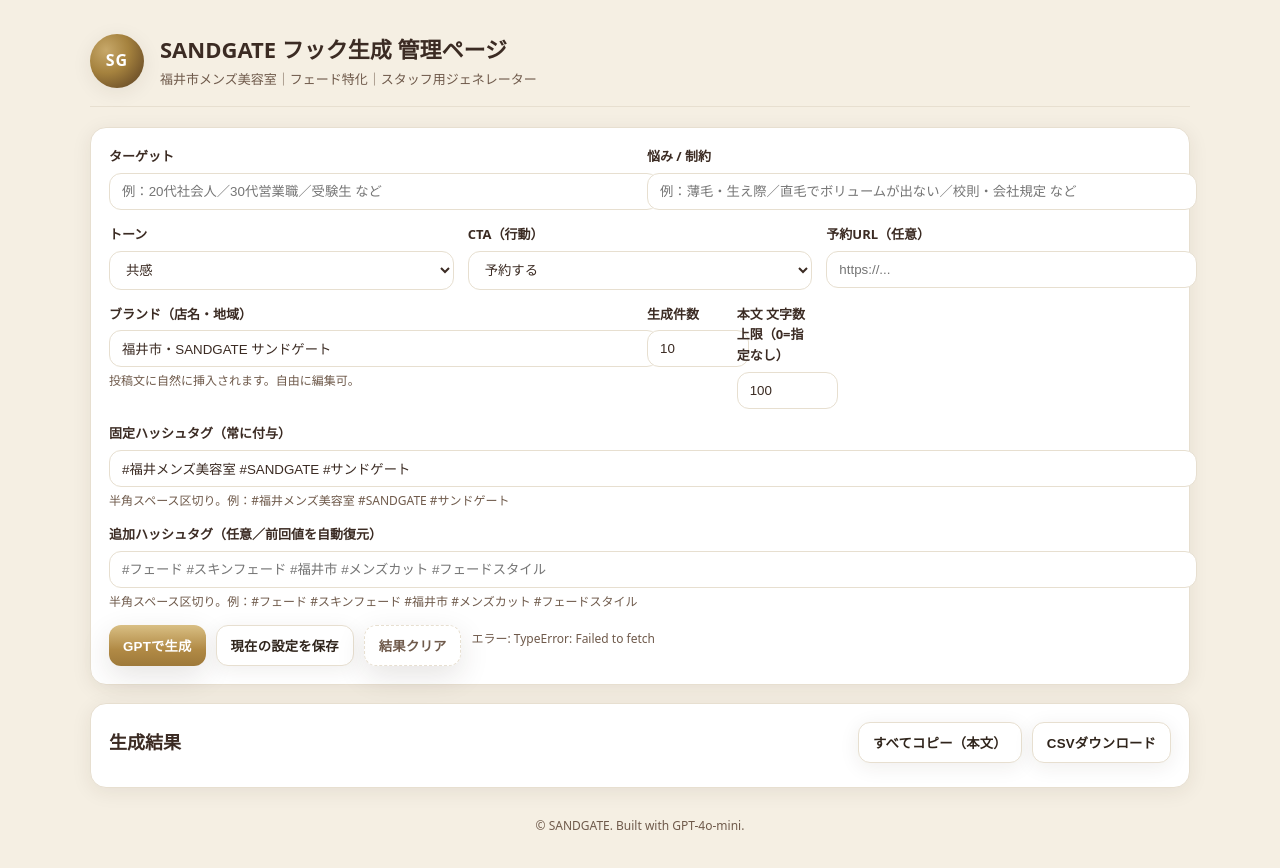
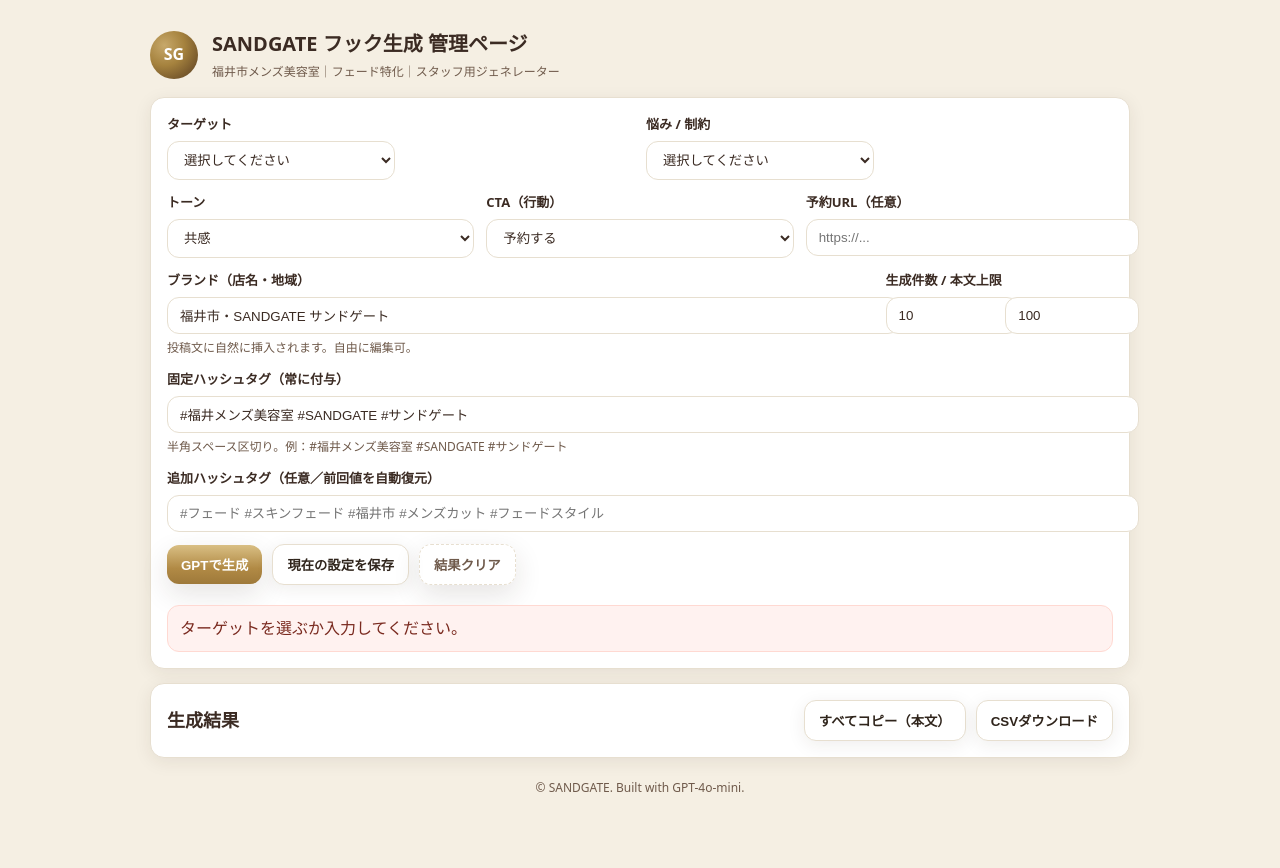
Before and after one commit to sandgate2025/sandgate-hooks, a plain HTML site: page index.html in a window 1280 px wide. Both pictures are taken after a click on the button "GPTで生成". After the commit the page ends 845 px from the top, so only its background shows below. Drawn offline with Linux system fonts and the light colour scheme; no server answers.

Commit message:
Update index.html

```diff
--- a/index.html
+++ b/index.html
@@ -5,143 +5,100 @@
 <meta name="viewport" content="width=device-width, initial-scale=1" />
 <title>SANDGATE GPT Hooks｜管理ページ</title>
 <meta name="color-scheme" content="light only" />
-
-<!-- ====== Brand Theme (SANDGATE ロゴ基調) ====== -->
 <style>
   :root{
-    --bg:#f5efe3;          /* 生成AIロゴの台紙っぽいベージュ */
-    --ink:#3b2b23;         /* ダークブラウン（本文）       */
-    --muted:#6f5a4b;       /* 補助テキスト                 */
-    --line:#e7dfd0;        /* 罫線                         */
-    --accent:#b08b46;      /* ゴールド系アクセント         */
-    --accent-ink:#2f241b;  /* 濃いブラウン(ボタン文字)     */
+    --bg:#f5efe3; --ink:#3b2b23; --muted:#6f5a4b; --line:#e7dfd0;
+    --accent:#b08b46; --accent-ink:#2f241b;
+    --radius:14px; --shadow:0 4px 18px rgba(47,36,27,.08);
+    --shadow-deep:0 10px 28px rgba(47,36,27,.12);
+  }
+  html,body{background:var(--bg);color:var(--ink);font-family:ui-sans-serif,system-ui,-apple-system,"Segoe UI","Hiragino Kaku Gothic ProN","Yu Gothic",Meiryo,sans-serif;line-height:1.6}
+  .wrap{max-width:980px;margin:auto;padding:20px}
+  header{display:flex;gap:14px;align-items:center;margin-bottom:16px}
+  .logo{width:48px;height:48px;border-radius:50%;background:radial-gradient(120% 120% at 30% 30%, #c7a86a 0, #a5823e 35%, #7b5c2e 60%, #3b2b23 100%);display:grid;place-items:center;color:#fff;font-weight:800}
+  h1{font-size:20px;margin:0} .sub{color:var(--muted);font-size:12px;margin-top:2px}
 
-    --radius:16px;
-    --shadow:0 4px 20px rgba(47,36,27,.08);
-    --shadow-deep:0 10px 30px rgba(47,36,27,.12);
-  }
-  html,body{
-    background:var(--bg);
-    color:var(--ink);
-    font-family: ui-sans-serif, system-ui, -apple-system, "Helvetica Neue",
-                 "Segoe UI", "Hiragino Kaku Gothic ProN","Yu Gothic", Meiryo, sans-serif;
-    line-height:1.6;
-  }
-  .wrap{max-width:1100px;margin:auto;padding:24px;}
-  header{
-    display:flex;gap:16px;align-items:center;margin-bottom:20px;
-    border-bottom:1px solid var(--line);padding-bottom:16px;
-  }
-  .logo{
-    width:54px;height:54px;border-radius:50%;
-    background:radial-gradient(120% 120% at 30% 30%, #c7a86a 0, #a5823e 35%, #7b5c2e 60%, #3b2b23 100%);
-    display:grid;place-items:center;color:#fff;font-weight:800;letter-spacing:1px;
-    box-shadow:var(--shadow);
-  }
-  h1{font-size:22px;margin:0;}
-  .sub{color:var(--muted);font-size:13px;margin-top:2px;}
-
-  /* ====== Panel / Inputs ====== */
-  .panel{
-    background:#fff;border:1px solid var(--line);border-radius:var(--radius);
-    box-shadow:var(--shadow);padding:18px;margin-bottom:18px;
-  }
-  .grid{
-    display:grid;gap:14px;
-    grid-template-columns:repeat(12,1fr);
-  }
-  .col-6{grid-column:span 6;}
-  .col-4{grid-column:span 4;}
-  .col-8{grid-column:span 8;}
-  .col-12{grid-column:span 12;}
-  @media (max-width:900px){
-    .col-6,.col-4,.col-8{grid-column:span 12;}
-  }
-  label{font-weight:600;font-size:13px;display:block;margin-bottom:6px;}
-  input[type="text"], input[type="url"], input[type="number"], textarea, select{
-    width:100%;padding:10px 12px;border:1px solid var(--line);border-radius:12px;
-    background:#fff;color:var(--ink);outline:none;transition:.2s;
-  }
-  textarea{min-height:78px;resize:vertical;}
-  input:focus,textarea:focus,select:focus{border-color:var(--accent);box-shadow:0 0 0 3px rgba(176,139,70,.15);}
-  .row{display:flex;gap:10px;flex-wrap:wrap}
-  .pill{
-    padding:8px 12px;border:1px solid var(--line);border-radius:999px;font-size:13px;color:var(--muted);
-    background:#fff;cursor:pointer;user-select:none;
-  }
-  .pill.active{border-color:var(--accent);color:var(--accent-ink);background:linear-gradient(#fff,#fff8ef);}
+  .panel{background:#fff;border:1px solid var(--line);border-radius:var(--radius);box-shadow:var(--shadow);padding:16px;margin-bottom:14px}
+  .grid{display:grid;gap:12px;grid-template-columns:repeat(12,1fr)}
+  .col-3{grid-column:span 3}.col-4{grid-column:span 4}.col-6{grid-column:span 6}.col-8{grid-column:span 8}.col-9{grid-column:span 9}.col-12{grid-column:span 12}
+  @media (max-width:900px){ .col-3,.col-4,.col-6,.col-8,.col-9{grid-column:span 12} }
+  label{font-weight:600;font-size:13px;display:block;margin-bottom:6px}
+  input[type="text"],input[type="url"],input[type="number"],textarea,select{
+    width:100%;padding:10px 12px;border:1px solid var(--line);border-radius:12px;background:#fff;color:var(--ink);outline:0;transition:.2s}
+  textarea{min-height:78px;resize:vertical}
+  input:focus,textarea:focus,select:focus{border-color:var(--accent);box-shadow:0 0 0 3px rgba(176,139,70,.15)}
   .hint{font-size:12px;color:var(--muted);margin-top:4px}
 
-  /* ====== Buttons ====== */
-  .btn{
-    appearance:none;border:0;outline:0;border-radius:12px;padding:10px 14px;
-    background:linear-gradient(180deg,#d9bf84,#b18a45 60%,#9e793a);
-    color:#fff;font-weight:700;letter-spacing:.2px;cursor:pointer;box-shadow:var(--shadow-deep);
-    transition:transform .08s ease, filter .2s ease;
-  }
+  .btn{appearance:none;border:0;border-radius:12px;padding:10px 14px;background:linear-gradient(180deg,#d9bf84,#b18a45 60%,#9e793a);color:#fff;font-weight:700;cursor:pointer;box-shadow:var(--shadow-deep);transition:transform .08s ease}
   .btn:active{transform:translateY(1px)}
-  .btn.secondary{
-    background:#fff;color:var(--accent-ink);border:1px solid var(--line);box-shadow:var(--shadow);
-  }
+  .btn.secondary{background:#fff;color:var(--accent-ink);border:1px solid var(--line);box-shadow:var(--shadow)}
   .btn.ghost{background:transparent;border:1px dashed var(--line);color:var(--muted)}
-  .btn-row{display:flex;gap:10px;flex-wrap:wrap}
+  .btn-row{display:flex;gap:10px;flex-wrap:wrap;align-items:center}
+  #status{font-size:12px;color:var(--muted)}
 
-  /* ====== Result Cards ====== */
-  .cards{display:grid;gap:12px;grid-template-columns:repeat(12,1fr);}
-  .card{
-    grid-column:span 6;background:#fff;border:1px solid var(--line);
-    border-radius:16px;padding:14px;box-shadow:var(--shadow);
-    display:flex;flex-direction:column;gap:8px;
-  }
+  .cards{display:grid;gap:12px;grid-template-columns:repeat(12,1fr)}
+  .card{grid-column:span 6;background:#fff;border:1px solid var(--line);border-radius:16px;padding:14px;box-shadow:var(--shadow);display:flex;flex-direction:column;gap:8px}
+  @media (max-width:900px){ .card{grid-column:span 12} }
   .card h3{font-size:16px;margin:0;color:var(--accent-ink)}
   .card p{margin:0;white-space:pre-wrap}
-  .card .tools{display:flex;gap:8px;margin-top:6px}
-  @media (max-width:900px){ .card{grid-column:span 12;} }
+  .tools{display:flex;gap:8px;margin-top:6px}
 
-  /* ====== Footer ====== */
-  footer{margin:28px 0;color:var(--muted);font-size:12px;text-align:center}
+  .err{background:#fff2f0;border:1px solid #ffd9d2;color:#7a2a1f;border-radius:12px;padding:10px 12px;margin-top:8px;display:none}
 </style>
 </head>
 <body>
 <div class="wrap">
   <header>
     <div class="logo">SG</div>
-      <div>
-        <h1>SANDGATE フック生成 管理ページ</h1>
-        <div class="sub">福井市メンズ美容室｜フェード特化｜スタッフ用ジェネレーター</div>
-      </div>
+    <div><h1>SANDGATE フック生成 管理ページ</h1><div class="sub">福井市メンズ美容室｜フェード特化｜スタッフ用ジェネレーター</div></div>
   </header>
 
-    <!-- ========== 設定パネル ========== -->
+  <!-- 入力エリア -->
   <section class="panel">
     <div class="grid">
+      <!-- ターゲット（選択＋自由入力） -->
       <div class="col-6">
         <label>ターゲット</label>
-          <input id="target" type="text" placeholder="例：20代社会人／30代営業職／受験生 など">
+        <div class="grid">
+          <div class="col-6">
+            <select id="targetSel">
+              <option value="">選択してください</option>
+              <option>大学生</option><option>高校生</option><option>社会人 20代</option>
+              <option>社会人 30代</option><option>営業職</option><option>接客業</option>
+              <option>経営者</option><option>就活生</option><option value="__custom">その他（自由入力）</option>
+            </select>
           </div>
+          <div class="col-6"><input id="targetFree" type="text" placeholder="自由入力（例：30代ビジネスマン）" style="display:none"></div>
+        </div>
+      </div>
+
+      <!-- 悩み/制約（選択＋自由入力） -->
       <div class="col-6">
         <label>悩み / 制約</label>
-          <input id="pain" type="text" placeholder="例：薄毛・生え際／直毛でボリュームが出ない／校則・会社規定 など">
+        <div class="grid">
+          <div class="col-6">
+            <select id="painSel">
+              <option value="">選択してください</option>
+              <option>薄毛・生え際</option><option>直毛でボリュームが出ない</option>
+              <option>くせ毛・うねり</option><option>校則・会社規定</option>
+              <option>朝のセットが苦手</option><option>頭皮のベタつき</option>
+              <option value="__custom">その他（自由入力）</option>
+            </select>
+          </div>
+          <div class="col-6"><input id="painFree" type="text" placeholder="自由入力（例：面接で好印象に見せたい）" style="display:none"></div>
+        </div>
       </div>
 
       <div class="col-4">
         <label>トーン</label>
         <select id="tone">
-            <option>共感</option>
-            <option>専門的</option>
-            <option>勢い</option>
-            <option>上品</option>
-            <option>ユーモア</option>
+          <option>共感</option><option>専門的</option><option>勢い</option><option>上品</option><option>ユーモア</option>
         </select>
       </div>
       <div class="col-4">
         <label>CTA（行動）</label>
         <select id="cta">
-            <option>予約する</option>
-            <option>フォローする</option>
-            <option>相談する</option>
-            <option>保存する</option>
-            <option>共有する</option>
+          <option>予約する</option><option>フォローする</option><option>相談する</option><option>保存する</option><option>共有する</option>
         </select>
       </div>
       <div class="col-4">
@@ -149,47 +106,44 @@
         <input id="bookUrl" type="url" placeholder="https://...">
       </div>
 
-        <div class="col-6">
+      <div class="col-9">
         <label>ブランド（店名・地域）</label>
         <input id="brand" type="text" value="福井市・SANDGATE サンドゲート">
         <div class="hint">投稿文に自然に挿入されます。自由に編集可。</div>
       </div>
-
       <div class="col-3">
-          <label>生成件数</label>
-          <input id="count" type="number" min="1" max="20" value="10">
+        <label>生成件数 / 本文上限</label>
+        <div class="grid">
+          <div class="col-6"><input id="count" type="number" min="1" max="20" value="10"></div>
+          <div class="col-6"><input id="lengthLimit" type="number" min="0" max="200" value="100"></div>
         </div>
-        <div class="col-3">
-          <label>本文 文字数上限（0=指定なし）</label>
-          <input id="lengthLimit" type="number" min="0" max="180" value="100">
       </div>
 
       <div class="col-12">
         <label>固定ハッシュタグ（常に付与）</label>
-          <input id="fixedTags" type="text"
-                 value="#福井メンズ美容室 #SANDGATE #サンドゲート">
+        <input id="fixedTags" type="text" value="#福井メンズ美容室 #SANDGATE #サンドゲート">
         <div class="hint">半角スペース区切り。例：#福井メンズ美容室 #SANDGATE #サンドゲート</div>
       </div>
 
       <div class="col-12">
         <label>追加ハッシュタグ（任意／前回値を自動復元）</label>
-          <input id="extraTags" type="text"
-                 placeholder="#フェード #スキンフェード #福井市 #メンズカット #フェードスタイル">
-          <div class="hint">半角スペース区切り。例：#フェード #スキンフェード #福井市 #メンズカット #フェードスタイル</div>
+        <input id="extraTags" type="text" placeholder="#フェード #スキンフェード #福井市 #メンズカット #フェードスタイル">
       </div>
 
       <div class="col-12 btn-row">
         <button class="btn" id="btnGen">GPTで生成</button>
         <button class="btn secondary" id="btnSave">現在の設定を保存</button>
         <button class="btn ghost" id="btnClear">結果クリア</button>
-          <span class="hint" id="status"></span>
+        <span id="status"></span>
       </div>
+
+      <div class="col-12 err" id="errorBox"></div>
     </div>
   </section>
 
-    <!-- ========== 結果 ========== -->
+  <!-- 結果 -->
   <section class="panel">
-      <div class="row" style="justify-content:space-between;align-items:center;margin-bottom:6px">
+    <div class="btn-row" style="justify-content:space-between">
       <h2 style="margin:0;font-size:18px">生成結果</h2>
       <div class="btn-row">
         <button class="btn secondary" id="btnCopyAll">すべてコピー（本文）</button>
@@ -199,153 +153,133 @@
     <div id="cards" class="cards"></div>
   </section>
 
-    <footer>© SANDGATE. Built with GPT-4o-mini.</footer>
+  <footer class="sub" style="text-align:center;margin:20px 0">© SANDGATE. Built with GPT-4o-mini.</footer>
 </div>
 
 <script>
-/* ====== 設定 ====== */
+/* ===== 設定 ===== */
 const API_ENDPOINT = "https://sandgate-gpt-api.vercel.app/api/generate";
 const LS_KEY = "sandgate_hooks_config_v1";
 
-/* ====== ユーティリティ ====== */
-const $ = (s)=>document.querySelector(s);
-const statusEl = $("#status");
+/* ===== Util ===== */
+const $ = s => document.querySelector(s);
+const statusEl = $("#status"); const errBox = $("#errorBox");
+function toast(m){ statusEl.textContent=m; clearTimeout(toast._t); toast._t=setTimeout(()=>statusEl.textContent="",4000); }
+function showErr(m){ errBox.textContent=m; errBox.style.display="block"; }
+function hideErr(){ errBox.style.display="none"; }
 
-function toast(msg){
-  statusEl.textContent = msg;
-  clearTimeout(toast._t);
-  toast._t = setTimeout(()=>statusEl.textContent="", 4000);
+/* ===== ドロップダウン ↔ 自由入力の切替 ===== */
+function comboValue(sel, free){ return sel.value==="__custom" ? free.value.trim() : (sel.value||""); }
+function onComboChange(selId, freeId){
+  const sel = $(selId), free = $(freeId);
+  const isFree = sel.value==="__custom";
+  free.style.display = isFree ? "block" : "none";
+  if(!isFree) free.value = "";
 }
+$("#targetSel").addEventListener("change", ()=>onComboChange("#targetSel","#targetFree"));
+$("#painSel").addEventListener("change", ()=>onComboChange("#painSel","#painFree"));
+
+/* ===== フォームIO ===== */
 function getForm(){
   return {
-    target: $("#target").value.trim(),
-    pain: $("#pain").value.trim(),
-    tone: $("#tone").value,
-    cta: $("#cta").value,
+    target: comboValue($("#targetSel"), $("#targetFree")),
+    pain: comboValue($("#painSel"), $("#painFree")),
+    tone: $("#tone").value, cta: $("#cta").value,
     brand: $("#brand").value.trim(),
     bookUrl: $("#bookUrl").value.trim(),
     fixedTags: $("#fixedTags").value.trim().split(/\s+/).filter(Boolean),
     extraTags: $("#extraTags").value.trim().split(/\s+/).filter(Boolean),
-    count: Math.max(1, Math.min(20, parseInt($("#count").value || "10", 10))),
-    lengthLimit: Math.max(0, Math.min(200, parseInt($("#lengthLimit").value || "0", 10))),
+    count: Math.max(1, Math.min(20, parseInt($("#count").value||"10",10))),
+    lengthLimit: Math.max(0, Math.min(200, parseInt($("#lengthLimit").value||"0",10)))
   };
 }
 function setForm(cfg){
-  $("#target").value = cfg.target ?? "";
-  $("#pain").value = cfg.pain ?? "";
+  // ドロップダウンに入らない値は自由入力に反映
+  const setCombo = (sel, free, val) => {
+    const found = [...sel.options].some(o=>o.value===val||o.text===val);
+    if(found){ sel.value = val; free.style.display="none"; free.value=""; }
+    else if(val){ sel.value="__custom"; free.style.display="block"; free.value=val; }
+    else { sel.value=""; free.style.display="none"; free.value=""; }
+  };
+  setCombo($("#targetSel"), $("#targetFree"), cfg.target||"");
+  setCombo($("#painSel"), $("#painFree"), cfg.pain||"");
+
   $("#tone").value = cfg.tone ?? "共感";
   $("#cta").value = cfg.cta ?? "予約する";
   $("#brand").value = cfg.brand ?? "福井市・SANDGATE サンドゲート";
   $("#bookUrl").value = cfg.bookUrl ?? "";
   $("#fixedTags").value = (cfg.fixedTags ?? ["#福井メンズ美容室","#SANDGATE","#サンドゲート"]).join(" ");
   $("#extraTags").value = (cfg.extraTags ?? []).join(" ");
-  $("#count").value = cfg.count ?? 10;
-  $("#lengthLimit").value = cfg.lengthLimit ?? 100;
+  $("#count").value = cfg.count ?? 10; $("#lengthLimit").value = cfg.lengthLimit ?? 100;
 }
-function saveConfig(){
-  const cfg = getForm();
-  localStorage.setItem(LS_KEY, JSON.stringify(cfg));
-  toast("設定を保存しました");
-}
-function loadConfig(){
-  try{
-    const raw = localStorage.getItem(LS_KEY);
-    if(raw){ setForm(JSON.parse(raw)); toast("前回の設定を復元しました"); }
-    else { setForm({}); }
-  }catch{ setForm({}); }
+function saveConfig(){ localStorage.setItem(LS_KEY, JSON.stringify(getForm())); toast("設定を保存しました"); }
+function loadConfig(){ try{ const raw=localStorage.getItem(LS_KEY); if(raw) setForm(JSON.parse(raw)); else setForm({}); } catch{ setForm({}); } }
+
+/* ===== 表示系 ===== */
+function escapeHtml(s){return (s||"").replace(/[&<>"']/g,m=>({ "&":"&amp;","<":"&lt;",">":"&gt;",'"':"&quot;","'":"&#39;" }[m]))}
+function render(items){
+  const wrap = $("#cards"); wrap.innerHTML="";
+  items.forEach((it,idx)=>{
+    const el = document.createElement("div");
+    el.className="card";
+    el.innerHTML = `<h3>${escapeHtml(it.thumb || `サムネ ${idx+1}`)}</h3>
+                    <p>${escapeHtml(it.body||"")}</p>
+                    <div class="tools">
+                      <button class="btn secondary" data-b="b">本文コピー</button>
+                      <button class="btn secondary" data-b="t">サムネ文言コピー</button>
+                    </div>`;
+    el.querySelector('[data-b="b"]').onclick=()=>navigator.clipboard.writeText(it.body||"").then(()=>toast("コピーしました"));
+    el.querySelector('[data-b="t"]').onclick=()=>navigator.clipboard.writeText(it.thumb||"").then(()=>toast("コピーしました"));
+    wrap.appendChild(el);
+  });
 }
 
-/* ====== コピー/CSV ====== */
-function copy(text){
-  navigator.clipboard.writeText(text).then(()=>toast("コピーしました"));
-}
+/* ===== CSV ===== */
 function exportCSV(items){
-  const rows = [["thumb","body"]];
-  items.forEach(i=>rows.push([i.thumb.replace(/"/g,'""'), i.body.replace(/"/g,'""')]));
-  const csv = rows.map(r=>`"${r[0]}","${r[1]}"`).join("\n");
-  const blob = new Blob([csv],{type:"text/csv;charset=utf-8"});
-  const url = URL.createObjectURL(blob);
-  const a = document.createElement("a");
-  a.href = url; a.download = "sandgate_hooks.csv"; a.click();
-  URL.revokeObjectURL(url);
+  const rows=[["thumb","body"], ...items.map(i=>[i.thumb?.replace(/"/g,'""')||"", i.body?.replace(/"/g,'""')||""])];
+  const csv=rows.map(r=>`"${r[0]}","${r[1]}"`).join("\n");
+  const url=URL.createObjectURL(new Blob([csv],{type:"text/csv;charset=utf-8"}));
+  const a=document.createElement("a"); a.href=url; a.download="sandgate_hooks.csv"; a.click(); URL.revokeObjectURL(url);
 }
 
-/* ====== レンダリング ====== */
-function render(items){
-  const wrap = $("#cards");
-  wrap.innerHTML = "";
-  items.forEach((it,idx)=>{
-    const card = document.createElement("div");
-    card.className = "card";
-    card.innerHTML = `
-      <h3>${escapeHtml(it.thumb || `サムネ ${idx+1}`)}</h3>
-      <p>${escapeHtml(it.body || "")}</p>
-      <div class="tools">
-        <button class="btn secondary" data-act="copyBody">本文コピー</button>
-        <button class="btn secondary" data-act="copyThumb">サムネ文言コピー</button>
-      </div>
-    `;
-    card.querySelector('[data-act="copyBody"]').onclick = ()=>copy(it.body || "");
-    card.querySelector('[data-act="copyThumb"]').onclick = ()=>copy(it.thumb || "");
-    wrap.appendChild(card);
+/* ===== GPT 呼び出し ===== */
+async function generate(){
+  hideErr();
+  const payload=getForm();
+  // バリデーション簡易
+  if(!payload.target){ showErr("ターゲットを選ぶか入力してください。"); return; }
+  if(!payload.pain){ showErr("悩み/制約を選ぶか入力してください。"); return; }
+
+  $("#btnGen").disabled=true; $("#btnGen").textContent="生成中…"; toast("GPTに送信中…");
+  try{
+    const res=await fetch(API_ENDPOINT,{ method:"POST", headers:{ "Content-Type":"application/json" }, body:JSON.stringify(payload) });
+    if(!res.ok){
+      const text=await res.text(); showErr(`APIエラー: ${res.status} ${res.statusText}\n${text}`); return;
+    }
+    const data=await res.json();
+    const fixed=payload.fixedTags.join(" "), extra=payload.extraTags.join(" ");
+    const tags=[fixed,extra].filter(Boolean).join(" ");
+    const items=(data.items||[]).map(x=>{
+      const body=(x.body||"").trim() + (payload.bookUrl?`\n→ ${payload.bookUrl}`:"") + (tags?`\n${tags}`:"");
+      return { body, thumb: x.thumb || "清潔感、正義" };
     });
+    window._lastItems=items; render(items); toast(`生成完了：${items.length}件`);
+  }catch(e){
+    showErr("通信エラー: "+String(e));
+  }finally{
+    $("#btnGen").disabled=false; $("#btnGen").textContent="GPTで生成";
   }
-function escapeHtml(s){return s.replace(/[&<>"']/g,m=>({ "&":"&amp;","<":"&lt;",">":"&gt;",'"':"&quot;","'":"&#39;" }[m]))}
-
-/* ====== GPT 生成 ====== */
-async function generate(){
-  const payload = getForm();
-  $("#btnGen").disabled = true;
-  $("#btnGen").textContent = "生成中…";
-  toast("GPTに送信中…");
-
-  // 本文に固定＋追加タグを付けるのはフロント側で最終合成してもOK
-  const res = await fetch(API_ENDPOINT, {
-    method:"POST",
-    headers:{ "Content-Type":"application/json" },
-    body: JSON.stringify(payload)
-  }).catch(e=>({ ok:false, statusText:String(e) }));
-
-  $("#btnGen").disabled = false;
-  $("#btnGen").textContent = "GPTで生成";
-
-  if(!res || !res.ok){
-    toast("エラー: " + (res?.statusText || "ネットワーク"));
-    return;
-  }
-  const data = await res.json();
-
-  // 最終タグ付与 & 予約URL挿入
-  const fixed = payload.fixedTags.join(" ");
-  const extra = payload.extraTags.join(" ");
-  const tagLine = [fixed, extra].filter(Boolean).join(" ");
-  const items = (data.items || []).map(raw=>{
-    const body = (raw.body || "").trim()
-      + (payload.bookUrl ? `\n→ ${payload.bookUrl}` : "")
-      + (tagLine ? `\n${tagLine}` : "");
-    return { body, thumb: raw.thumb || "清潔感、正義" };
-  });
-
-  render(items);
-  // 最新結果を保存（次回CSV/コピーしやすいように）
-  window._lastItems = items;
-  toast(`生成完了：${items.length}件`);
 }
 
-/* ====== イベント ====== */
+/* ===== ボタン ===== */
 $("#btnGen").addEventListener("click", generate);
 $("#btnSave").addEventListener("click", saveConfig);
 $("#btnClear").addEventListener("click", ()=>{ $("#cards").innerHTML=""; toast("結果をクリアしました"); });
 $("#btnCopyAll").addEventListener("click", ()=>{
-  const items = window._lastItems || [];
-  if(!items.length) return toast("コピー対象がありません");
-  copy(items.map(i=>`${i.thumb}\n${i.body}`).join("\n\n---\n\n"));
+  const items=window._lastItems||[]; if(!items.length) return toast("コピー対象がありません");
+  navigator.clipboard.writeText(items.map(i=>`${i.thumb}\n${i.body}`).join("\n\n---\n\n")).then(()=>toast("コピーしました"));
 });
-$("#btnExport").addEventListener("click", ()=>{
-  const items = window._lastItems || [];
-  if(!items.length) return toast("エクスポート対象がありません");
-  exportCSV(items);
-});
+$("#btnExport").addEventListener("click", ()=>{ const items=window._lastItems||[]; if(!items.length) return toast("エクスポート対象がありません"); exportCSV(items); });
 
 /* 初期化 */
 loadConfig();
```
Lines whose indentation alone changed are shown as unchanged.
